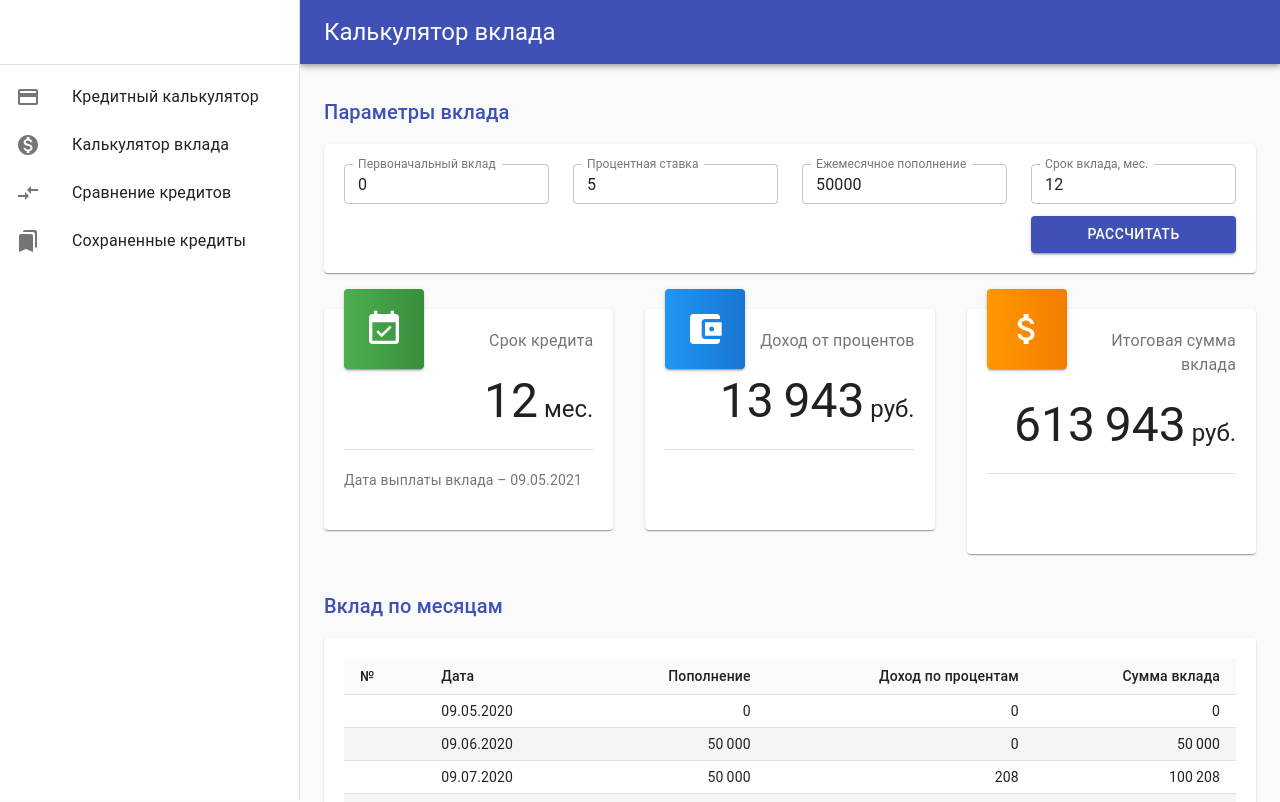
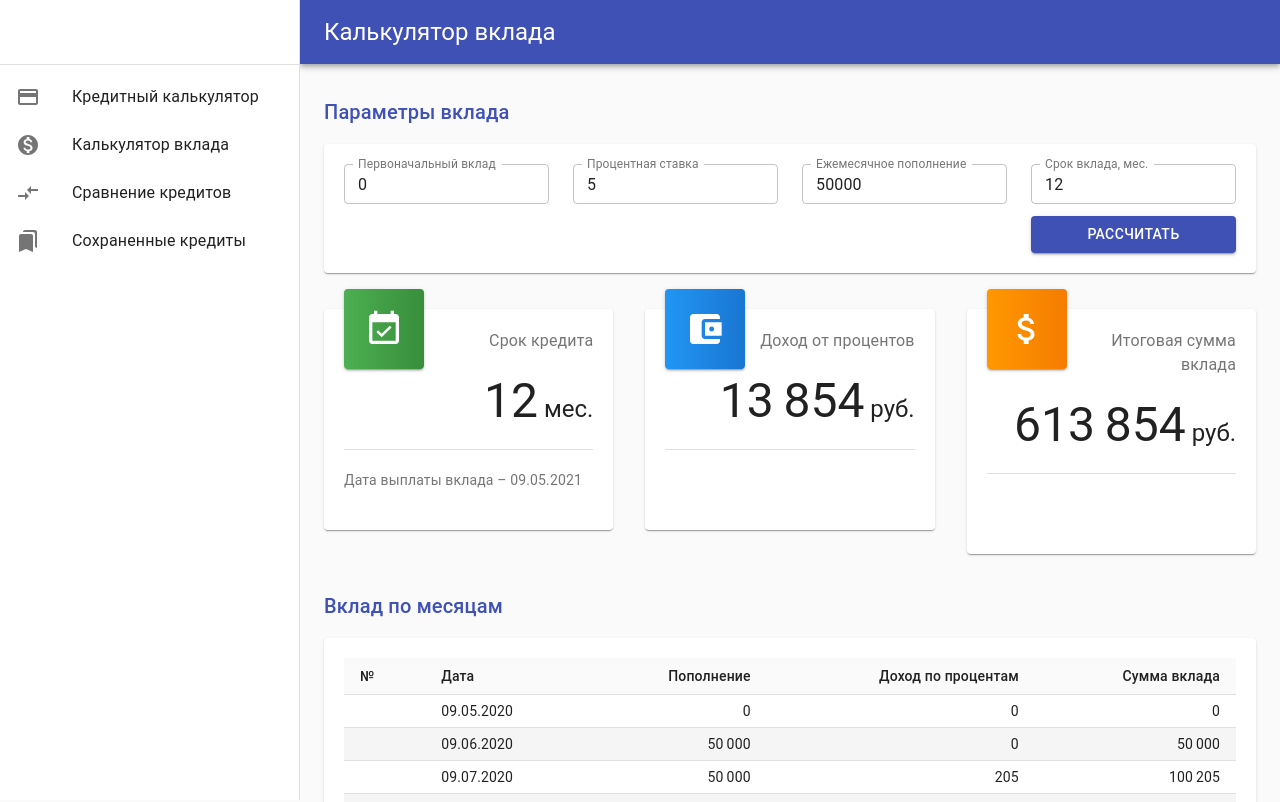
Before and after one commit to leonidfeskov/calculator, a React app: page /deposit in a window 1280 px wide. Shown: the top 802 px of the page. Built offline with nearby package versions, Linux system fonts and the light colour scheme.

Commit message:
Fix calculate deposit

```diff
--- a/src/calc/common.js
+++ b/src/calc/common.js
@@ -1,4 +1,34 @@
 /* eslint-disable import/prefer-default-export */
+import { getDaysCountBetweenDates, getDaysCountInYear } from 'src/utils/date';
+
 export function calculatePercentage(value, base) {
     return Math.round((value / base) * 10000) / 100;
 }
+
+export function calculateMoneyByPercentage(sum, percentage, startDate, endDate) {
+    const daysCountInPreviousYear = getDaysCountInYear(startDate.getFullYear());
+    const daysCountInCurrentYear = getDaysCountInYear(endDate.getFullYear());
+    let paymentByPercents = 0;
+    // Случай, когда одна часть платежного периода находится в невисокосном году, а вторая в високосном или наоборот
+    // В таком случае стоимость одного дня кредита будет разной для каждой части
+    if (startDate.getMonth() === 11 && endDate.getMonth() === 0 && daysCountInPreviousYear !== daysCountInCurrentYear) {
+        const daysCountInPreviousMonth = getDaysCountBetweenDates(
+            startDate,
+            new Date(`${startDate.getFullYear()}-12-31`)
+        );
+        const daysCountInCurrentMonth = getDaysCountBetweenDates(new Date(`${startDate.getFullYear()}-12-31`), endDate);
+
+        const oneDayCreditCostForPreviousMonth = (sum * percentage) / daysCountInPreviousYear;
+        const oneDayCreditCostForCurrentMonth = (sum * percentage) / daysCountInCurrentYear;
+
+        paymentByPercents =
+            oneDayCreditCostForPreviousMonth * daysCountInPreviousMonth +
+            oneDayCreditCostForCurrentMonth * daysCountInCurrentMonth;
+    } else {
+        // обычный случай
+        const oneDayCreditCost = (sum * percentage) / daysCountInPreviousYear;
+        paymentByPercents = oneDayCreditCost * getDaysCountBetweenDates(startDate, endDate);
+    }
+
+    return paymentByPercents;
+}
--- a/src/calc/credit.js
+++ b/src/calc/credit.js
@@ -1,6 +1,6 @@
-import { getNextMonth, getDaysCountInYear, getDaysCountBetweenDates, formatDate, formatDateISO } from 'src/utils/date';
+import { getNextMonth, formatDate, formatDateISO } from 'src/utils/date';
 import { roundValue } from 'src/utils/common';
-import { calculatePercentage } from 'src/calc/common';
+import { calculatePercentage, calculateMoneyByPercentage } from 'src/calc/common';
 import { CALCULATING_TYPE } from 'src/reducers/creditParams';
 
 const MAX_MONTHS_COUNT = 360;
@@ -110,38 +110,12 @@ class PaymentSchedule {
             isPrepayment,
         };
 
-        const daysCountInPreviousYear = getDaysCountInYear(previousPayment.date.getFullYear());
-        const daysCountInCurrentYear = getDaysCountInYear(currentPayment.date.getFullYear());
-        let paymentByPercents = 0;
-        // Случай, когда одна часть платежного периода находится в невисокосном году, а вторая в високосном или наоборот
-        // В таком случае стоимость одного дня кредита будет разной для каждой части
-        if (
-            previousPayment.date.getMonth() === 11 &&
-            currentPayment.date.getMonth() === 0 &&
-            daysCountInPreviousYear !== daysCountInCurrentYear
-        ) {
-            const daysCountInPreviousMonth = getDaysCountBetweenDates(
-                previousPayment.date,
-                new Date(`${previousPayment.date.getFullYear()}-12-31`)
-            );
-            const daysCountInCurrentMonth = getDaysCountBetweenDates(
-                new Date(`${previousPayment.date.getFullYear()}-12-31`),
-                currentPayment.date
-            );
-
-            const oneDayCreditCostForPreviousMonth =
-                (previousPayment.creditLeft * this.percentage) / daysCountInPreviousYear;
-            const oneDayCreditCostForCurrentMonth =
-                (previousPayment.creditLeft * this.percentage) / daysCountInCurrentYear;
-
-            paymentByPercents =
-                oneDayCreditCostForPreviousMonth * daysCountInPreviousMonth +
-                oneDayCreditCostForCurrentMonth * daysCountInCurrentMonth;
-        } else {
-            // обычный случай
-            const oneDayCreditCost = (previousPayment.creditLeft * this.percentage) / daysCountInPreviousYear;
-            paymentByPercents = oneDayCreditCost * getDaysCountBetweenDates(previousPayment.date, currentPayment.date);
-        }
+        const paymentByPercents = calculateMoneyByPercentage(
+            previousPayment.creditLeft,
+            this.percentage,
+            previousPayment.date,
+            currentPayment.date
+        );
 
         // последний платежный месяц
         if (previousPayment.creditLeft <= payment) {
--- a/src/calc/deposit.js
+++ b/src/calc/deposit.js
@@ -1,4 +1,4 @@
-/* eslint-disable no-console */
+import { calculateMoneyByPercentage } from 'src/calc/common';
 
 import { getNextMonth } from 'src/utils/date';
 
@@ -22,7 +22,12 @@ class Deposit {
             payment: this.payment,
         };
 
-        const income = (previousMonth.sum * this.percentage) / 12;
+        const income = calculateMoneyByPercentage(
+            previousMonth.sum,
+            this.percentage,
+            previousMonth.date,
+            currentMonth.date
+        );
 
         currentMonth.income = income;
         currentMonth.totalIncome = previousMonth.totalIncome + income;
```
